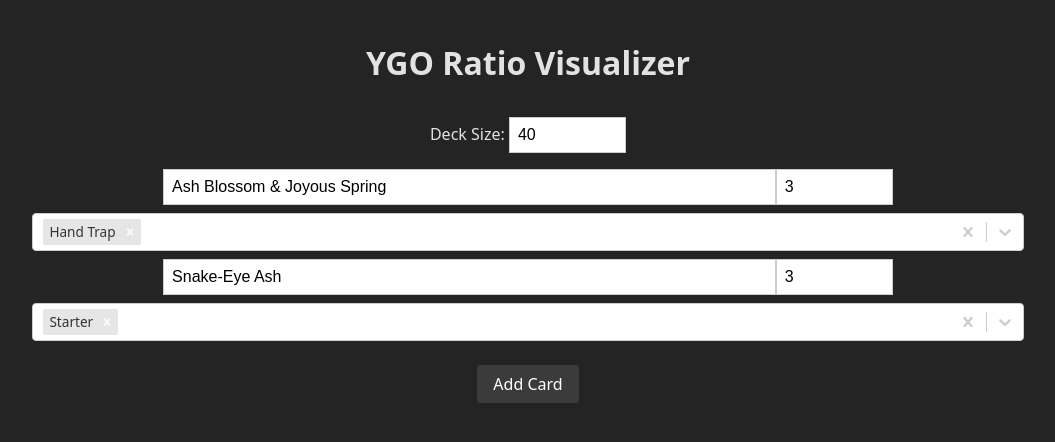
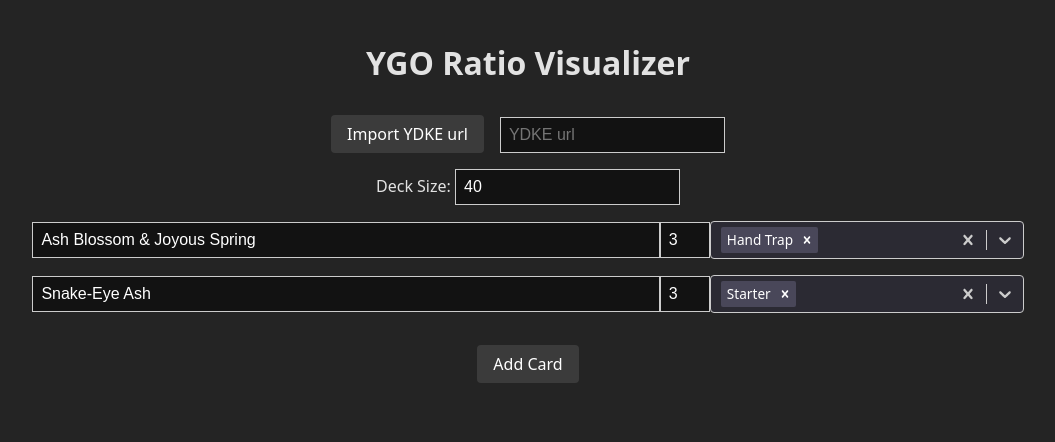
Before and after one commit to gsonkow/YGO_RatioVisualizer, a React (Vite) app: page / in a window 1280 px wide. Shown: the top 442 px of the page, without its empty margins (112-1167 px from the left). Built offline with nearby package versions, Linux system fonts and the light colour scheme.

Commit message:
input form styling

```diff
--- a/src/App.css
+++ b/src/App.css
@@ -11,12 +11,7 @@
   margin: 0.5rem 0;
   border: 1px solid #ccc;
   font-size: 1rem;
-}
-input[type=text]{
-  width: 60%;
-}
-input[type=number]{
-  width: 10%;
+  justify-self: stretch;
 }
 
 button{
--- a/src/App.jsx
+++ b/src/App.jsx
@@ -4,16 +4,12 @@
 import './App.css'
 
 const CARDS_OPENED = 5
+const DEFAULT_TAGS = ['Hand Trap', 'Starter', 'Extender', 'Brick']
 
 function App() {
   const [deckSize, setDeckSize] = useState(40)
   const [minDeckSize, setMinDeckSize] = useState(6)
-  const [tags, setTags] = useState([
-    { value: 'Hand Trap', label: 'Hand Trap' },
-    { value: 'Starter', label: 'Starter' },
-    { value: 'Extender', label: 'Extender' },
-    { value: 'Brick', label: 'Brick' }
-  ])
+  const [tags, setTags] = useState(DEFAULT_TAGS.map(tag => ({ value: tag, label: tag })))
   const [cards, setCards] = useState([
     {id: 1, name: 'Ash Blossom & Joyous Spring', quantity: 3., tags: [tags[0]]},
     {id: 2, name: 'Snake-Eye Ash', quantity: 3, tags: [tags[1]]}
@@ -29,12 +25,16 @@
     <>
       <h1>YGO Ratio Visualizer</h1>
       <div id="calculator">
+        {/*TODO: add ydke functionality*/}
+        <button>Import YDKE url</button>
+        &emsp;<input type="text" placeholder='YDKE url' />
+        <br></br>
         Deck Size: <input type="number" min={minDeckSize} value={deckSize} onChange={e => setDeckSize(e.target.value)} />
         <br></br>
 
         {cards.map((card, index) => {
           return (
-            <div id="card" key={index}>
+            <div id="card" key={index} style={{ display: 'grid', gridTemplateColumns: '2fr 50px 1fr', alignItems: 'center'}}>
               <input type="text" placeholder='Card Name' value={card.name} onChange={e => {
                 const newCards = [...cards]
                 newCards[index].name = e.target.value
@@ -48,9 +48,47 @@
                 setMinDeckSize(totalQuantity)
                 if (deckSize < totalQuantity) { setDeckSize(totalQuantity) }
               }} />
-              {/*TODO: multiselect styling*/}
               <CreatableSelect
                 value={card.tags}
+                styles={{
+                  control: (base) => ({
+                    ...base,
+                    backgroundColor: '#2b2a33',
+                    fontSize: '1rem',
+                    paggidng: '0.5rem',
+                    margin: '0.5rem 0',
+                    border: '1px solid #ccc',
+                    color: 'white',
+                    boxShadow: 'none',
+                    '&:hover': {
+                      border: '1px solid #ccc',
+                    }
+                  }),
+                  option: (base, state) => ({
+                    ...base,
+                    margin: '0',
+                    padding: 0,
+                    backgroundColor: state.isFocused ? '#494759' : '#2b2a33',
+                    color: 'white',
+                    cursor: 'pointer',
+                  }),
+                  menu: (base) => ({
+                    ...base,
+                    margin: '0',
+                    backgroundColor: '#2b2a33',
+                    color: 'white'
+                  }),
+                  multiValue: (base) => ({
+                    ...base,
+                    backgroundColor: '#494759',
+                    color: 'white'
+                  }),
+                  multiValueLabel: (base) => ({
+                    ...base,
+                    color: 'white'
+                  }),
+                }}
+                isClearable
                 isMulti
                 options={tags}
                 closeMenuOnSelect={false}
@@ -82,7 +120,7 @@
   )
 }
 
-// TODO: add ydke functionality
+
 
 function calculateProbabilities(deckSize, cardQuantity) {
   //TODO
--- a/src/index.css
+++ b/src/index.css
@@ -3,7 +3,7 @@
   line-height: 1.5;
   font-weight: 400;
 
-  color-scheme: light dark;
+  color-scheme: dark;
   color: rgba(255, 255, 255, 0.87);
   background-color: #242424;
 
```
